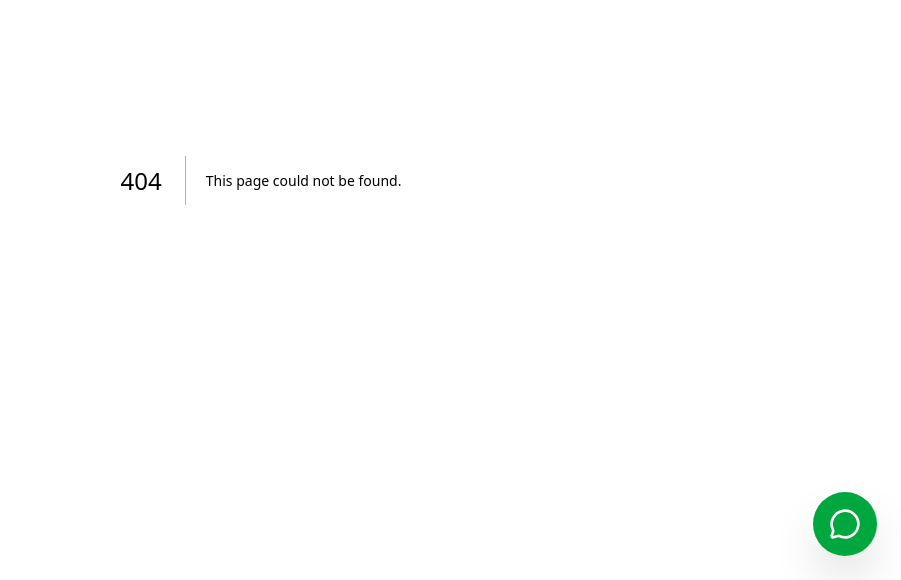
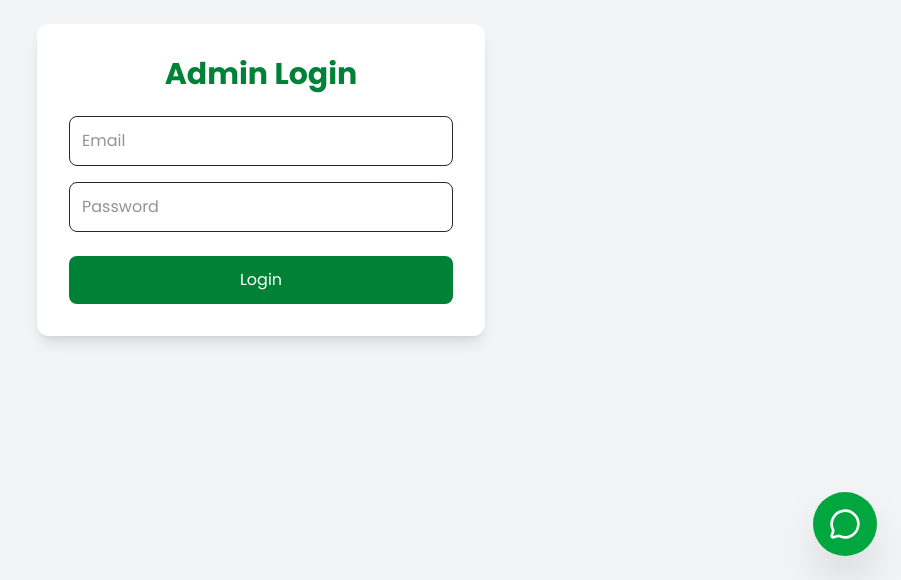
Before and after one commit to Sainath123reddygari/varun-traders-website, a Next.js app: page /login in a window 1280 px wide. Before the commit this address had no page. Shown: the part 220-800 px from the top of the page, without its empty margins (379-1280 px from the left). Built offline with nearby package versions, Linux system fonts and the light colour scheme; no server answers.

Commit message:
Update products

```diff
--- /dev/null
+++ b/app/login/page.tsx
@@ -0,0 +1,67 @@
+"use client";
+
+import { useState } from "react";
+import { useRouter } from "next/navigation";
+import { supabase } from "@/lib/supabase";
+
+export default function LoginPage() {
+  const router = useRouter();
+
+  const [email, setEmail] = useState("");
+  const [password, setPassword] = useState("");
+
+  async function login(e: React.FormEvent) {
+    e.preventDefault();
+
+    const { data, error } = await supabase.auth.signInWithPassword({
+      email,
+      password,
+    });
+
+    console.log("DATA:", data);
+    console.log("ERROR:", error);
+
+    if (error) {
+      alert(error.message);
+      return;
+    }
+
+    alert("Login successful!");
+    window.location.href = "/admin";
+  }
+
+  return (
+    <main className="min-h-screen flex items-center justify-center bg-gray-100">
+      <form
+        onSubmit={login}
+        className="bg-white p-8 rounded-xl shadow-lg w-full max-w-md"
+      >
+        <h1 className="text-3xl font-bold text-green-700 mb-6 text-center">
+          Admin Login
+        </h1>
+
+        <input
+          type="email"
+          placeholder="Email"
+          className="w-full border rounded-lg p-3 mb-4"
+          value={email}
+          onChange={(e) => setEmail(e.target.value)}
+        />
+
+        <input
+          type="password"
+          placeholder="Password"
+          className="w-full border rounded-lg p-3 mb-6"
+          value={password}
+          onChange={(e) => setPassword(e.target.value)}
+        />
+
+        <button
+          className="w-full bg-green-700 text-white p-3 rounded-lg hover:bg-green-800"
+        >
+          Login
+        </button>
+      </form>
+    </main>
+  );
+}
--- a/app/page.tsx
+++ b/app/page.tsx
@@ -24,7 +24,6 @@
       <main className="pt-0">
         <Hero />
         <About />
-        <Products />
         <WhyChooseUs />
         <Process />
         <Stats />
--- a/app/products/page.tsx
+++ b/app/products/page.tsx
@@ -1,3 +1,5 @@
+export const dynamic = "force-dynamic";
+
 import Link from "next/link";
 import { getAllProducts } from "@/lib/products";
 
--- a/lib/products.ts
+++ b/lib/products.ts
@@ -6,7 +6,7 @@
     .select("*")
     .order("created_at", { ascending: false });
 
-  console.log("Products:", data);
+  console.log("Public website products:", data);
   console.log("Error:", error);
 
   if (error) {
--- /dev/null
+++ b/middleware.ts
@@ -0,0 +1,37 @@
+import { createServerClient } from "@supabase/ssr";
+import { NextResponse, type NextRequest } from "next/server";
+
+export async function middleware(request: NextRequest) {
+  let response = NextResponse.next();
+
+  const supabase = createServerClient(
+    process.env.NEXT_PUBLIC_SUPABASE_URL!,
+    process.env.NEXT_PUBLIC_SUPABASE_PUBLISHABLE_KEY!,
+    {
+      cookies: {
+        getAll() {
+          return request.cookies.getAll();
+        },
+        setAll(cookiesToSet) {
+          cookiesToSet.forEach(({ name, value, options }) =>
+            response.cookies.set(name, value, options)
+          );
+        },
+      },
+    }
+  );
+
+  const {
+    data: { user },
+  } = await supabase.auth.getUser();
+
+  if (request.nextUrl.pathname.startsWith("/admin") && !user) {
+    return NextResponse.redirect(new URL("/login", request.url));
+  }
+
+  return response;
+}
+
+export const config = {
+  matcher: ["/admin/:path*"],
+};
--- a/package.json
+++ b/package.json
@@ -9,6 +9,7 @@
     "lint": "eslint"
   },
   "dependencies": {
+    "@supabase/ssr": "^0.12.3",
     "@supabase/supabase-js": "^2.110.8",
     "framer-motion": "^12.42.2",
     "lucide-react": "^1.25.0",
```
Also changed, not shown: 1 other file (tests, documents, lock files or other folders).
